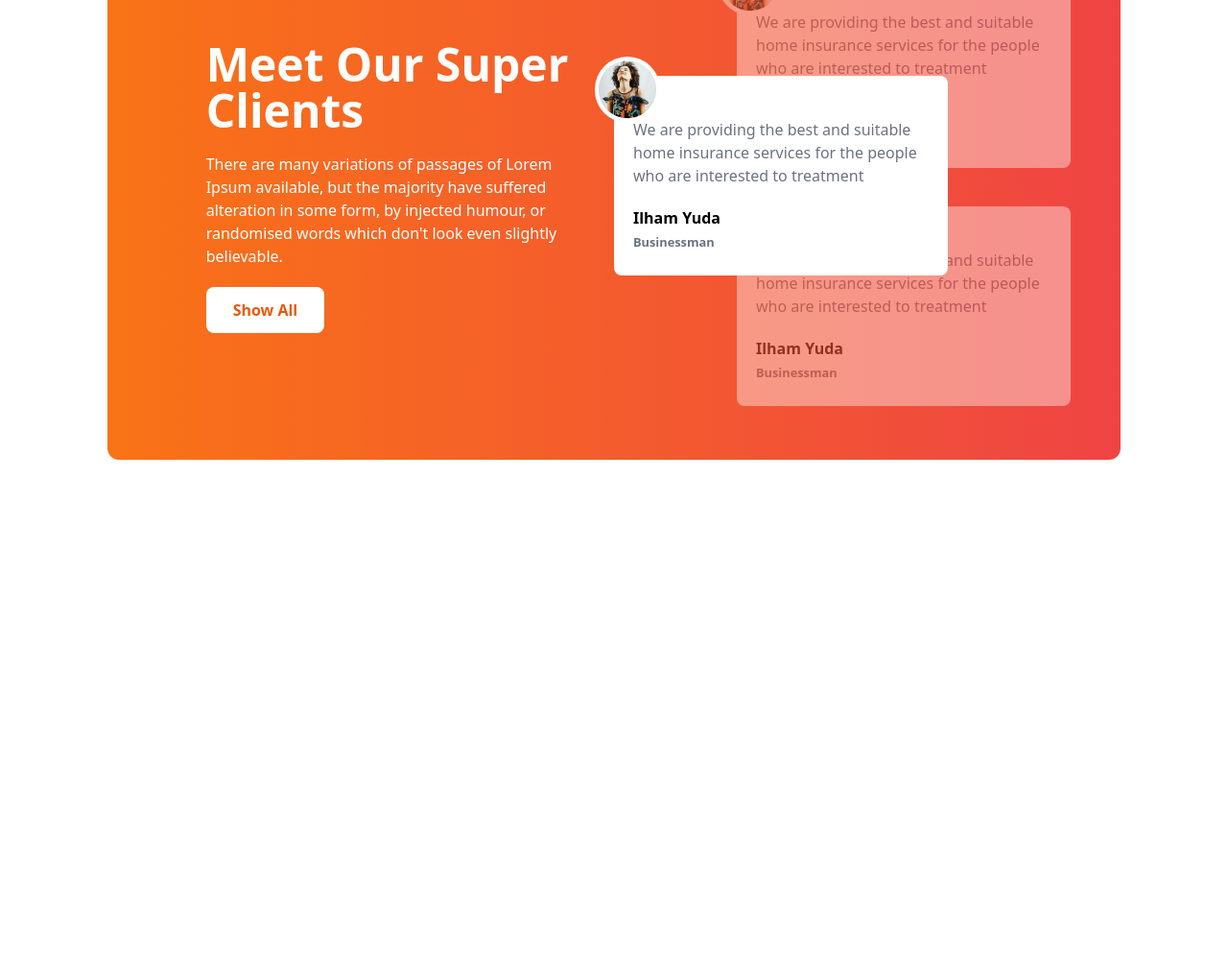
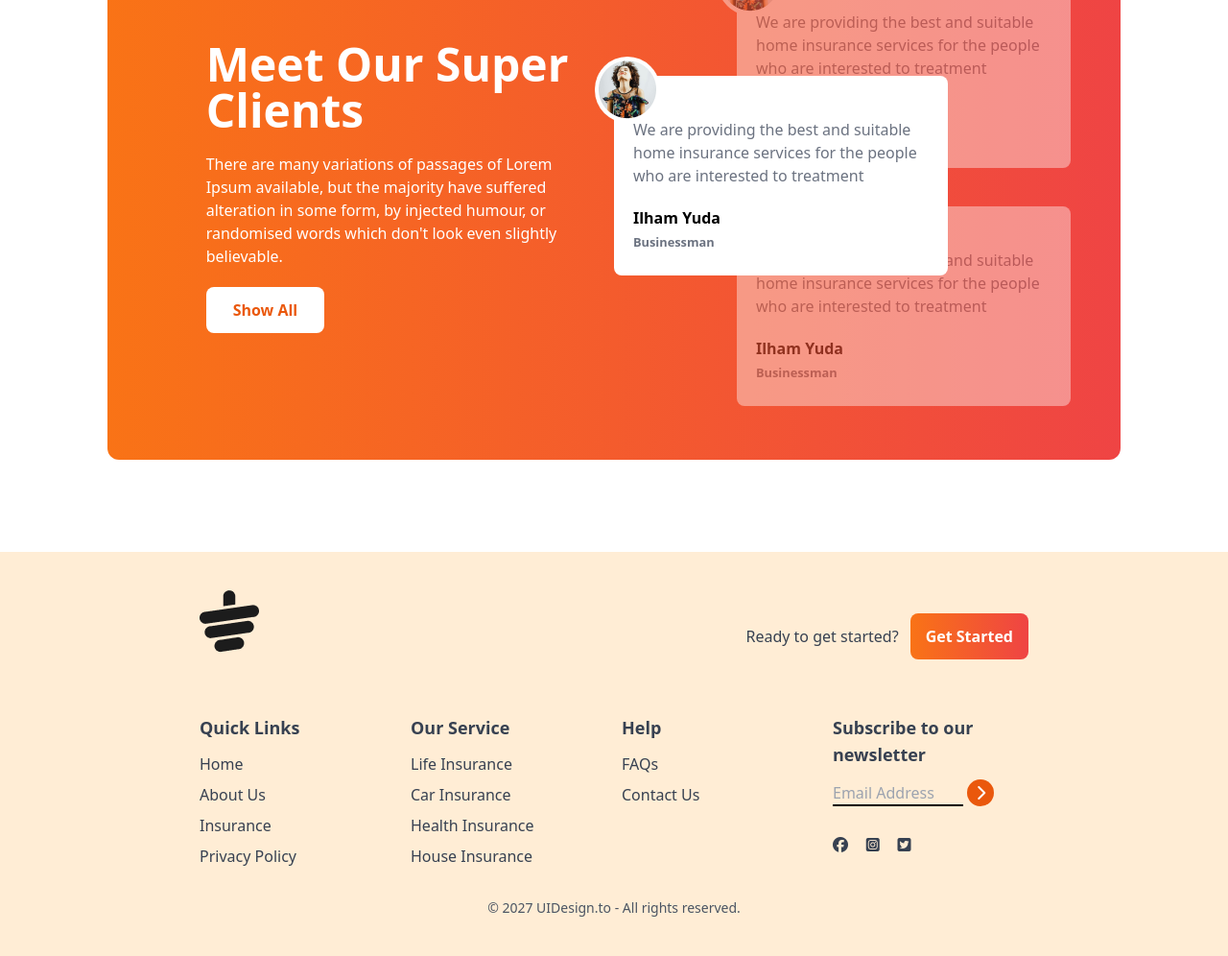
Before and after one commit to ssmahim01/tea-house-web, a plain HTML site: page index.html in a window 1280 px wide. Shown: the part 1957-2953 px from the top of the page at 96% size. Before the commit the page ends 2532 px from the top, so only its background shows below. Drawn offline with nearby package versions, Linux system fonts and the light colour scheme.

Commit message:
footer complete

```diff
--- a/index.html
+++ b/index.html
@@ -181,5 +181,89 @@
                </div>
             </section>
      </main>
+
+     <!-- Footer start -->
+
+     <footer class="bg-orange-100 text-gray-700 px-4 md:px-16 py-10">
+      <div class="w-9/12 mx-auto">
+         <!-- Logo -->
+          <div class="mb-8 flex justify-between">
+            <img class="mb-8" src="images/cup.png" alt="">
+            <div class="flex items-center gap-3">
+               <h4>Ready to get started?</h4>
+               <button class="bg-gradient-to-r from-orange-500 to-red-500 px-4 py-3 rounded-lg text-white font-bold">Get Started</button>
+            </div>
+          </div>
+          <!-- Links -->
+           <div class="grid grid-cols-1 md:grid-cols-2 lg:grid-cols-4 gap-4">
+            <!-- First Column -->
+             <div>
+               <h3 class="text-lg font-semibold mb-3">Quick Links</h3>
+               <ul class="space-y-2">
+                  <li>
+                     <a class="hover:text-orange-600" href="#">Home</a>
+                  </li>
+                  <li>
+                     <a class="hover:text-orange-600" href="#">About Us</a>
+                  </li>
+                  <li>
+                     <a class="hover:text-orange-600" href="#">Insurance</a>
+                  </li>
+                  <li>
+                     <a class="hover:text-orange-600" href="#">Privacy Policy</a>
+                  </li>
+               </ul>
+            </div>
+            <!-- Second Column -->
+             <div>
+               <h3 class="text-lg font-semibold mb-3">Our Service</h3>
+               <ul class="space-y-2">
+                  <li>
+                     <a class="hover:text-orange-600" href="#">Life Insurance</a>
+                  </li>
+                  <li>
+                     <a class="hover:text-orange-600" href="#">Car Insurance</a>
+                  </li>
+                  <li>
+                     <a class="hover:text-orange-600" href="#">Health Insurance</a>
+                  </li>
+                  <li>
+                     <a class="hover:text-orange-600" href="#">House Insurance</a>
+                  </li>
+               </ul>
+            </div>
+            <!-- Third Column -->
+             <div>
+               <h3 class="text-lg font-semibold mb-3">Help</h3>
+               <ul class="space-y-2">
+                  <li>
+                     <a class="hover:text-orange-600" href="#">FAQs</a>
+                  </li>
+                  <li>
+                     <a class="hover:text-orange-600" href="#">Contact Us</a>
+                  </li>
+               </ul>
+            </div>
+            <!-- Fourth Column -->
+             <div>
+               <h3 class="text-lg font-semibold mb-3">Subscribe to our newsletter</h3>
+               <div class="flex flex-col space-y-2">
+                  <div>
+                     <input type="text" placeholder="Email Address" class="bg-transparent border-b-2 border-black w-4/6">
+                     <i class="fa-solid fa-chevron-right w-7 h-7 bg-orange-600 inline-flex rounded-full text-white justify-center items-center"></i>
+                     <div class="flex justify-between w-2/5 mb-2 mt-8">
+                        <i class="fa-brands fa-facebook"></i>
+                        <i class="fa-brands fa-square-instagram"></i>
+                        <i class="fa-brands fa-square-twitter"></i>
+                     </div>
+                  </div>
+               </div>
+             </div>
+         </div>
+         <div class="text-center pt-4 mt-4">
+            <p class="text-sm text-gray-600">© 2027 UIDesign.to - All rights reserved.</p>
+         </div>
+      </div>
+     </footer>
 </body>
 </html>
```
